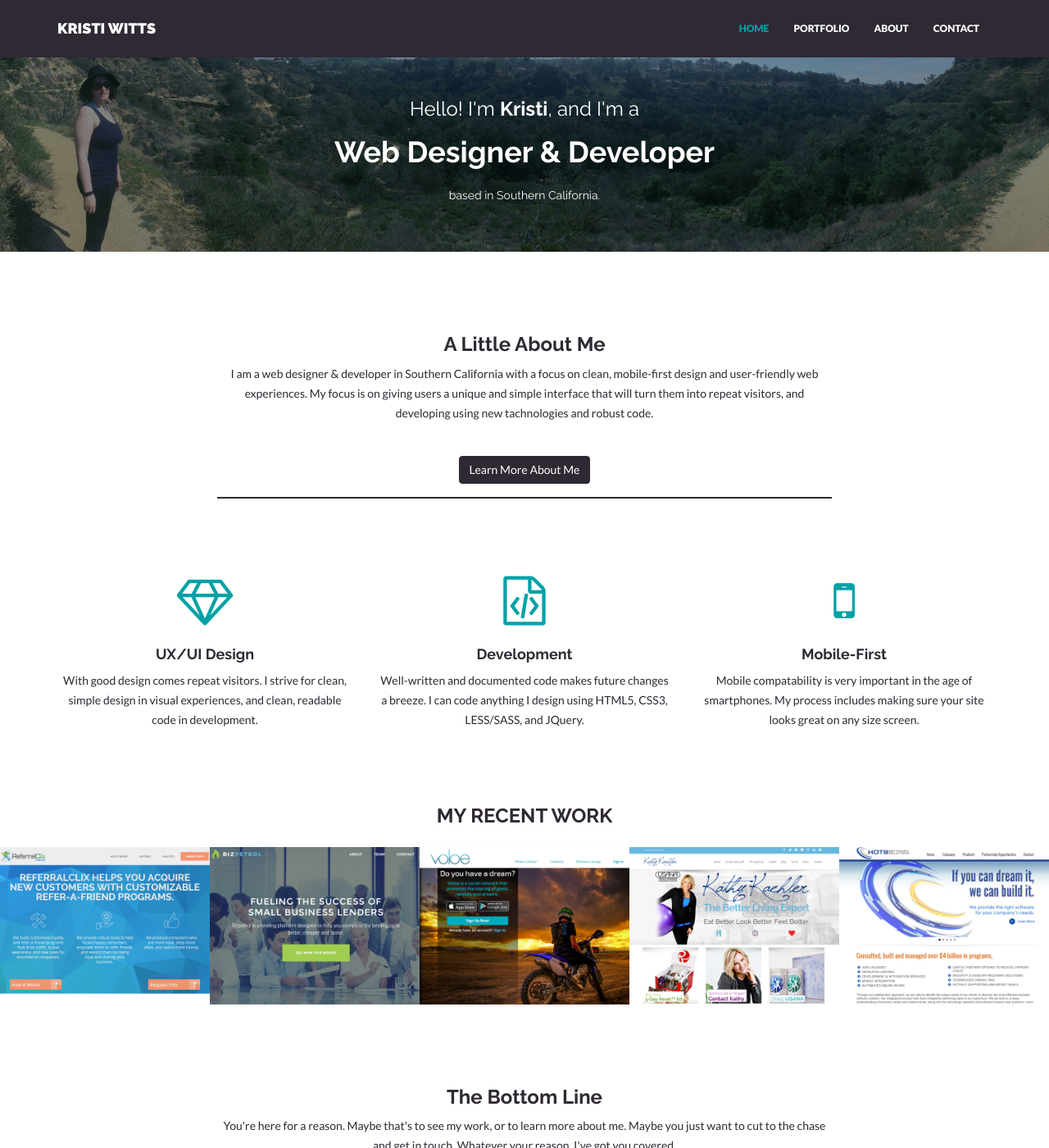
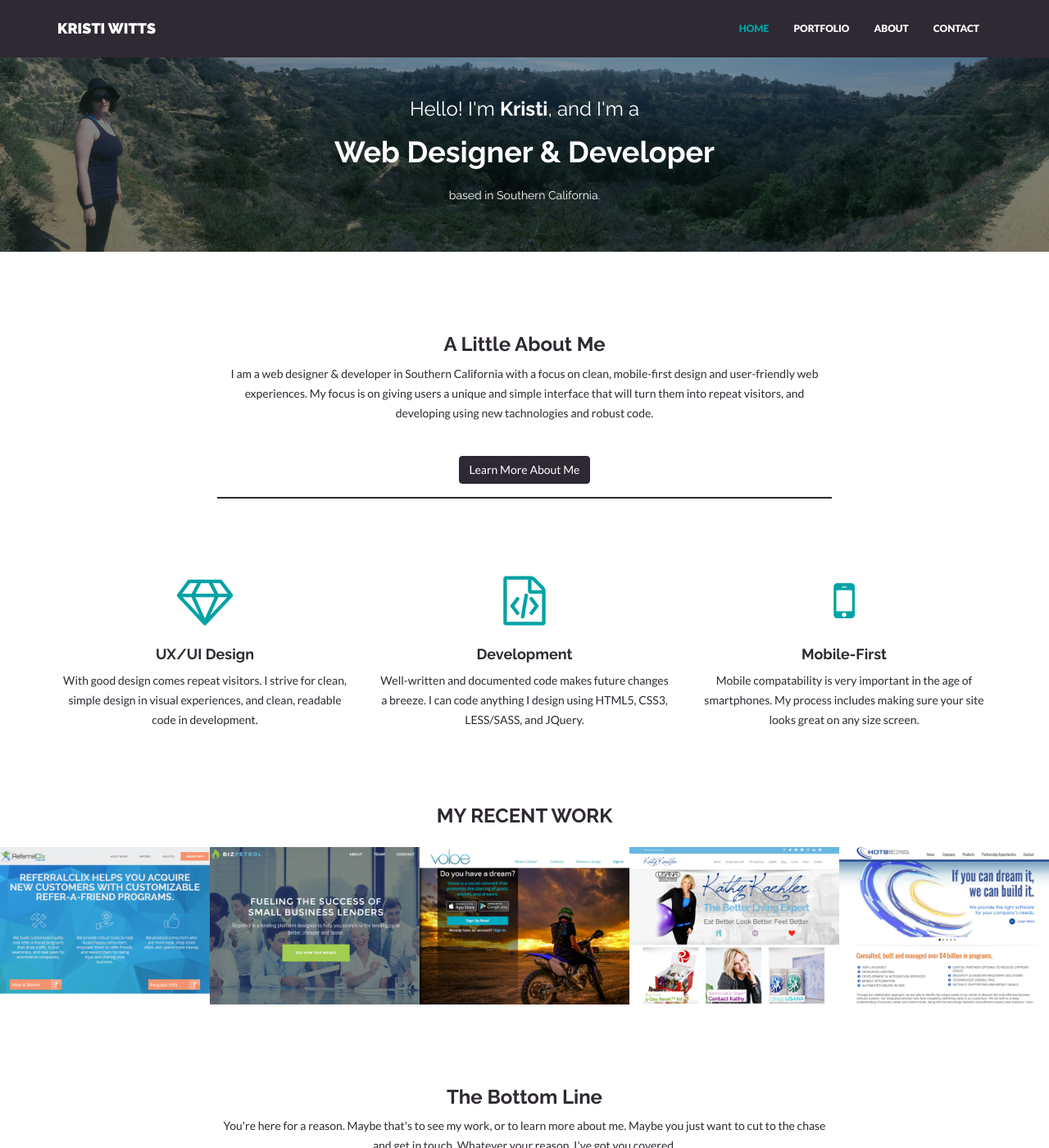
Before and after one commit to kwitts/kwitts.github.io, a Jekyll site: the page built from index.html, in a window 1280 px wide and 1400 px high. Shown: the whole window at 82% size. Built offline with Jekyll 4.4.1, drawn with Linux system fonts in a browser that asks for light colours; nearby versions of some CDN libraries.

Commit message:
update style.css

```diff
--- a/_includes/css/style.css
+++ b/_includes/css/style.css
@@ -219,7 +219,7 @@ a:focus {
 #headerwrap {
 	background-color: {{ site.colors.primary }};
 	background: url(/assets/img/home-bg.jpg);
-	background-position: center;
+	background-position: top center;
 	background-repeat: no-repeat;
 	background-size: cover;
 	min-height: 0px;
```
